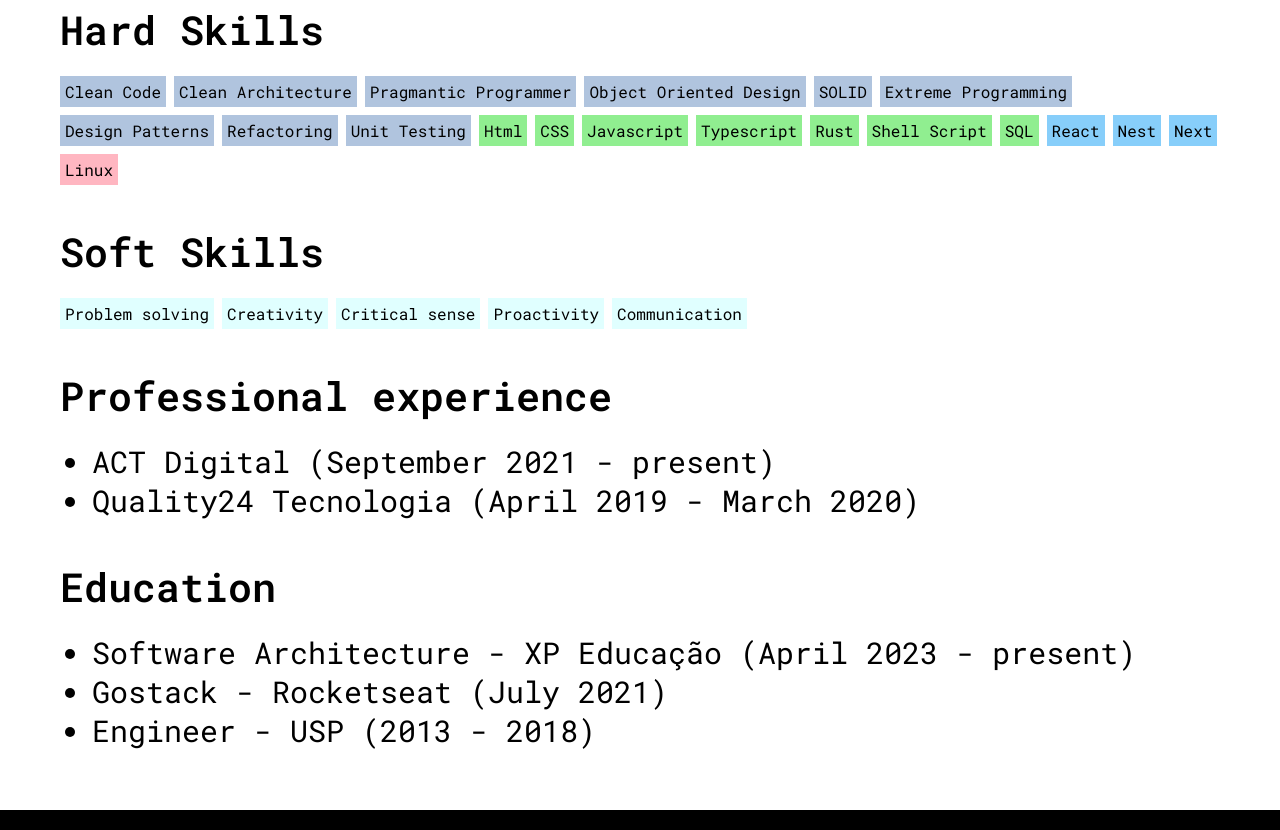
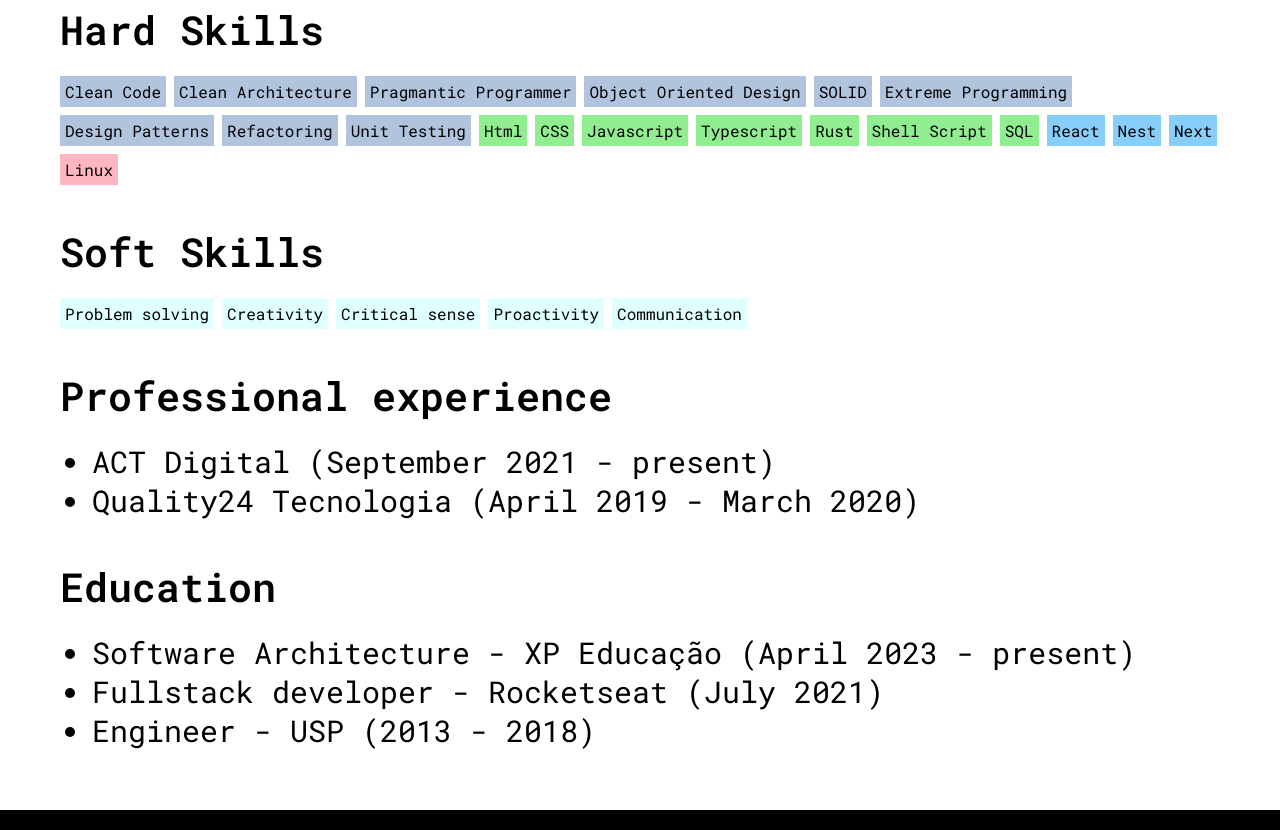
Before and after one commit to gitnlsn/nlsn-profile, a website: page public/index.html in a window 1280 px wide. Shown: the part 877-1707 px from the top of the page. Drawn offline with Linux system fonts and the light colour scheme.

Commit message:
feat: update text

```diff
--- a/public/index.html
+++ b/public/index.html
@@ -116,7 +116,7 @@
 
         <ul class="bullet-list">
           <li>Software Architecture - XP Educação (April 2023 - present)</li>
-          <li>Gostack - Rocketseat (July 2021)</li>
+          <li>Fullstack developer - Rocketseat (July 2021)</li>
           <li>Engineer - USP (2013 - 2018)</li>
         </ul>
       </section>
```
